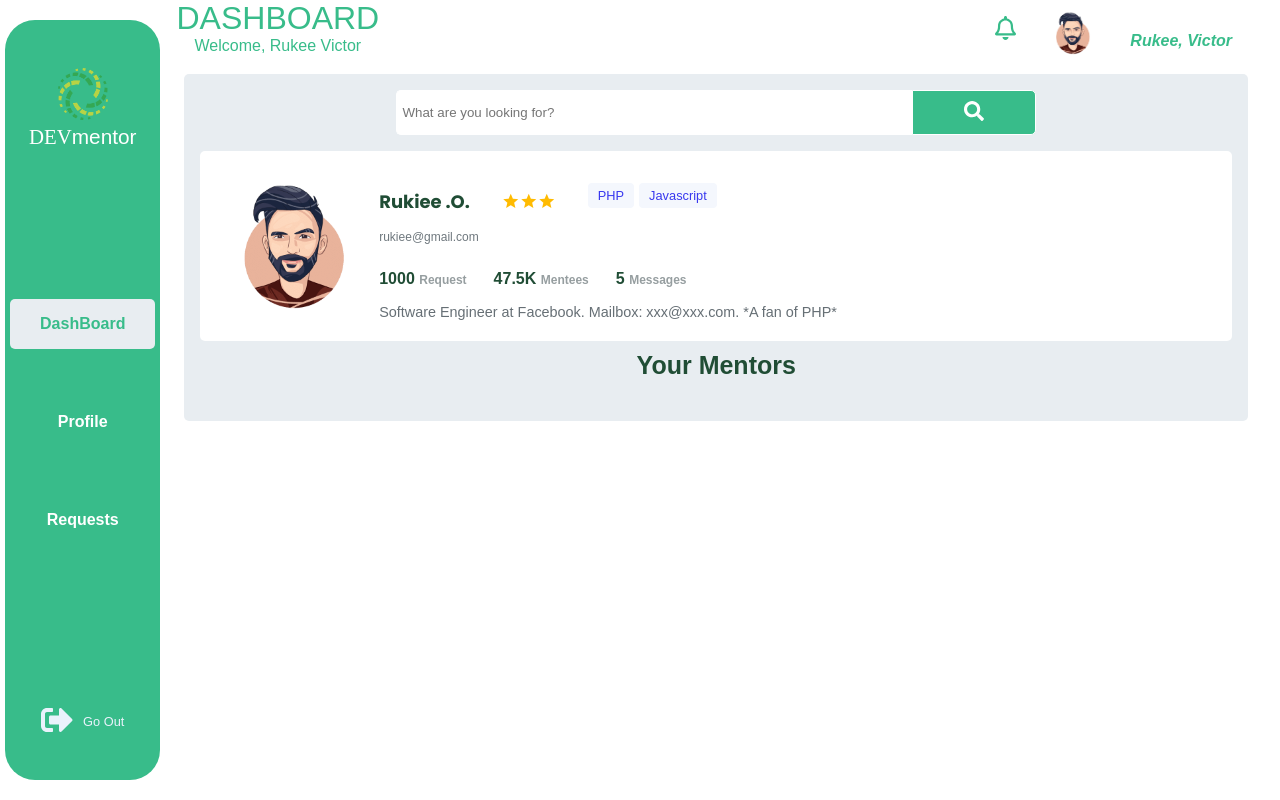
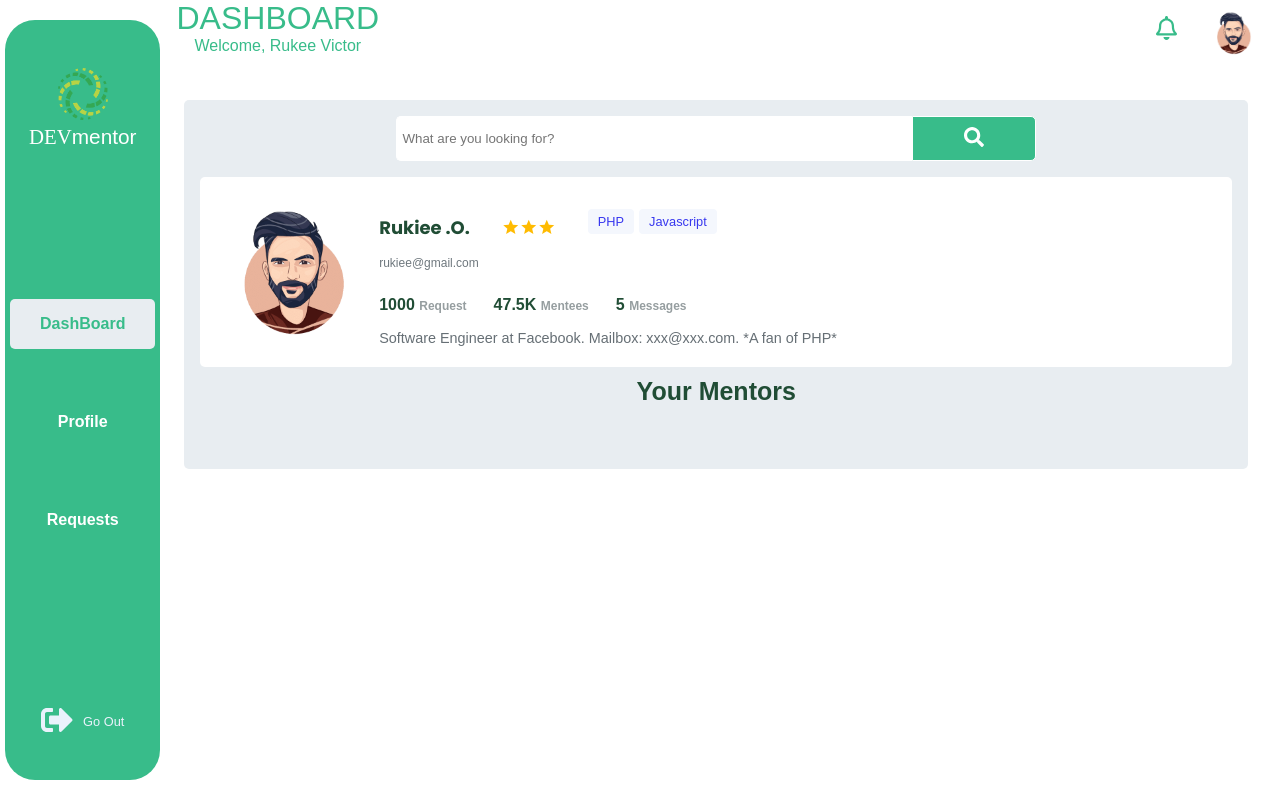
Before and after one commit to Tyav/mentordev, a React (Create React App) app: page /dashboard in a window 1280 px wide. Built offline with nearby package versions, Linux system fonts and the light colour scheme; no server answers; a web font is replaced by a local one.

Commit message:
Fix scrollling issue

```diff
--- a/src/components/DashboardMain/DashboardMain.module.css
+++ b/src/components/DashboardMain/DashboardMain.module.css
@@ -1,6 +1,6 @@
 .outer_container {
   background: #e8edf1;
-  height: 94%;
+  height: 100%;
   margin: 0rem 2rem 2rem 1.5rem;
   border-radius: 5px;
   padding: 1rem;
--- a/src/components/MainComponent/MainComponent.module.css
+++ b/src/components/MainComponent/MainComponent.module.css
@@ -1,10 +1,13 @@
 .outer_container {
   background: #e8edf1;
-  height: 94%;
+  height: 100%;
   margin: 0rem 2rem 2rem 1.5rem;
   border-radius: 5px;
   padding: 1rem;
   overflow: hidden;
+
+  position: relative;
+  top: 100px;
 }
 
 .container {
@@ -16,9 +19,3 @@
 .search_container {
   margin-bottom: 1rem;
 }
-.profile_container {
-  /* margin-bottom: 1rem; */
-}
-.mentors_container {
-  /* margin-bottom: 1rem; */
-}
--- a/src/components/MyMentors/MyMentors.module.css
+++ b/src/components/MyMentors/MyMentors.module.css
@@ -4,7 +4,7 @@
   text-align: left;
   display: flex;
   border-radius: 5px;
-  padding: 10px 3px;
+  /* padding: 10px 3px; */
   margin: 1rem 0;
   transition: ease-in-out 0.2s;
   border: 1px solid #fff;
@@ -38,7 +38,7 @@
   width: 100%;
   height: 100%;
   border-radius: 100%;
-  margin-top: 1.5rem;
+  margin-top: 1rem;
 }
 
 .content {
@@ -51,6 +51,7 @@
 
 .details {
   flex: 1;
+  margin-left: 1rem;
 }
 
 .name {
@@ -58,6 +59,10 @@
   font-weight: 700;
   margin: 10px 0;
   font-family: 'Poppins', sans-serif;
+}
+
+.location_div {
+  margin-left: 2rem;
 }
 
 .bio,
@@ -119,8 +124,13 @@
 .links {
   display: flex;
   justify-content: center;
+  margin-top: 1rem;
 }
 
 .link {
   margin-left: 5px;
 }
+
+.group_element {
+  display: flex;
+}
--- a/src/components/MyMentors/index.js
+++ b/src/components/MyMentors/index.js
@@ -21,9 +21,11 @@ const MyMentors = ({ mentors }) => {
                 World class developer with 7 years industrial experience. Contact me at your own
                 risk
               </p>
-              <p className={styles.email}>omolayovictor@gahoo.com</p>
-              <div className={styles.location_div}>
-                <span className={styles.location}>Lagos, Nigeria</span>
+              <div className={styles.group_element}>
+                <p className={styles.email}>omolayovictor@gahoo.com</p>
+                <div className={styles.location_div}>
+                  <span className={styles.location}>Lagos, Nigeria</span>
+                </div>
               </div>
               <div className={styles.skills}>
                 <Tag tagname="JavaScript" />
--- a/src/pages/MenteeDashboard/MenteeDashboard.module.css
+++ b/src/pages/MenteeDashboard/MenteeDashboard.module.css
@@ -1,3 +1,7 @@
+.dashboard_container {
+  position: relative;
+  height: 100%;
+}
 .container {
   display: flex;
   color: #204d35;
@@ -17,3 +21,9 @@
     display: none;
   }
 }
+
+.sticky_header {
+  width: 100%;
+  position: fixed;
+  z-index: 10;
+}
--- a/src/pages/MenteeDashboard/index.js
+++ b/src/pages/MenteeDashboard/index.js
@@ -13,6 +13,7 @@ import './reset.css';
 
 const MenteeDashboard = () => {
   return (
+    <div className={styles.dashboard_container}>
       <div className={styles.container} id="container">
         <div className={styles.aside}>
           <DashboardAside />
@@ -22,7 +23,10 @@ const MenteeDashboard = () => {
         </div>
 
         <div className={styles.content} id="page-wrap">
+          <div className={styles.sticky_header}>
+
           <DashboardHeader />
+          </div>
           <div>
             <Route exact path="/dashboard" component={DashboardMain} />
             <Route path="/dashboard/profile" component={Profile} />
@@ -30,6 +34,7 @@ const MenteeDashboard = () => {
           </div>
         </div>
       </div>
+    </div>
   );
 };
 
--- a/src/pages/MenteeDashboard/sideBar.css
+++ b/src/pages/MenteeDashboard/sideBar.css
@@ -8,6 +8,10 @@ body {
 
   /* Give app full page to work with */
   height: 100vh;
+
+  position: absolute;
+  overflow: hidden;
+  width: 100%;
 }
 
 #page-wrap {
```
Lines whose indentation alone changed are shown as unchanged.
